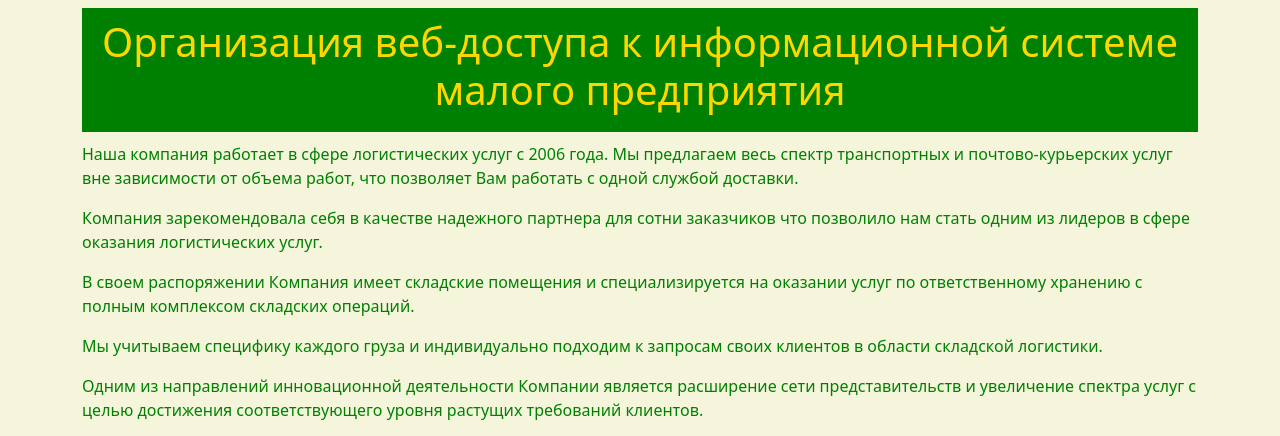
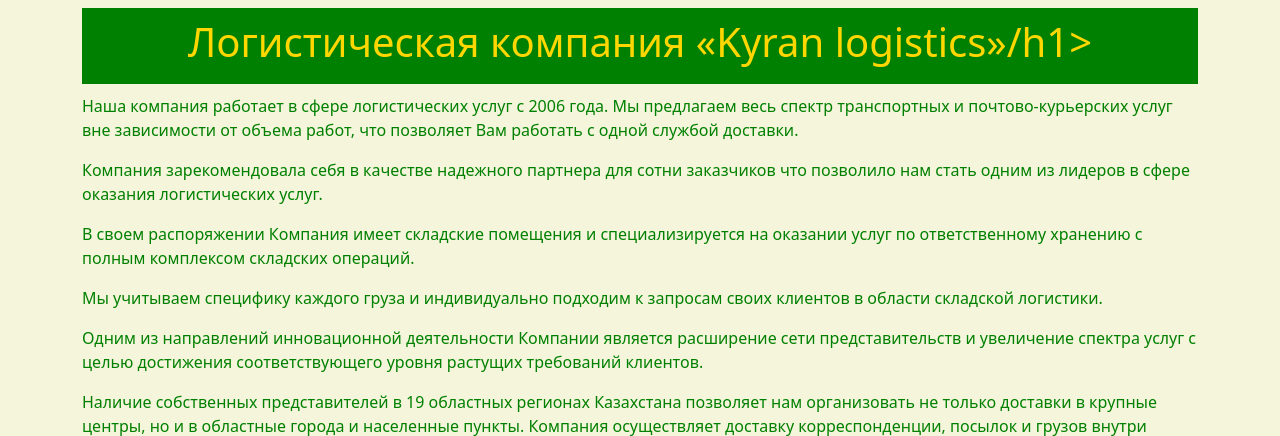
Before and after one commit to logistics100124/logistics, a Django app: page / in a window 1280 px wide. Shown: the part 56-492 px from the top of the page. Run offline with Django 4.2, Linux system fonts and the light colour scheme; some libraries are stand-ins or nearby versions.

Commit message:
Update index.html

```diff
--- a/templates/index.html
+++ b/templates/index.html
@@ -32,7 +32,7 @@
 </style>
 
 <div class="div-width-100-text-center">
-	<h1>Организация веб-доступа к информационной системе малого предприятия</h1>
+	<h1>Логистическая компания «Kyran logistics»/h1>
 </div>
 <div class="row" style="margin-top: 10px">
 	<p>Наша компания работает в сфере логистических услуг с 2006 года. Мы предлагаем весь спектр транспортных и почтово-курьерских услуг вне зависимости от объема работ, что позволяет Вам работать с одной службой доставки.</p>
```
